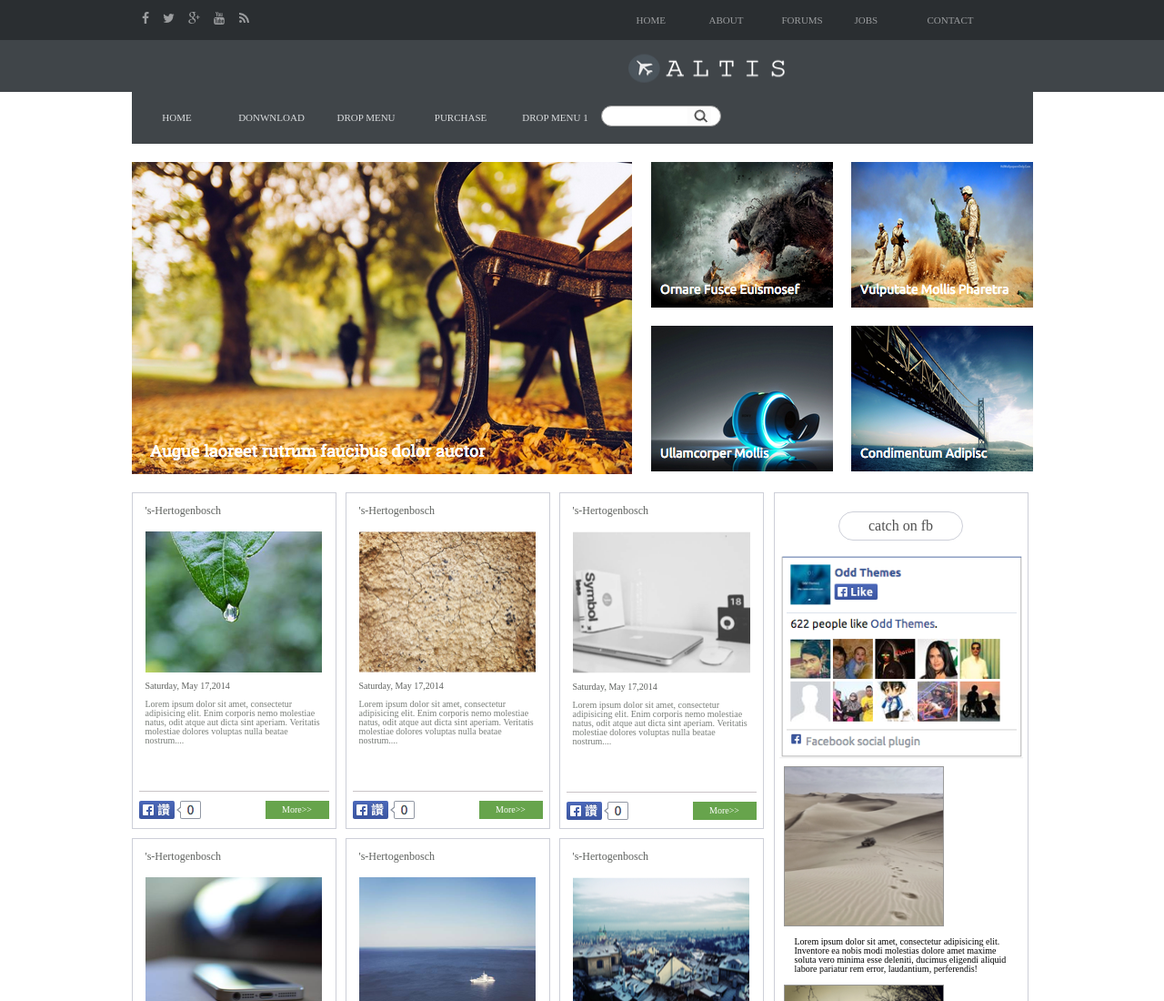
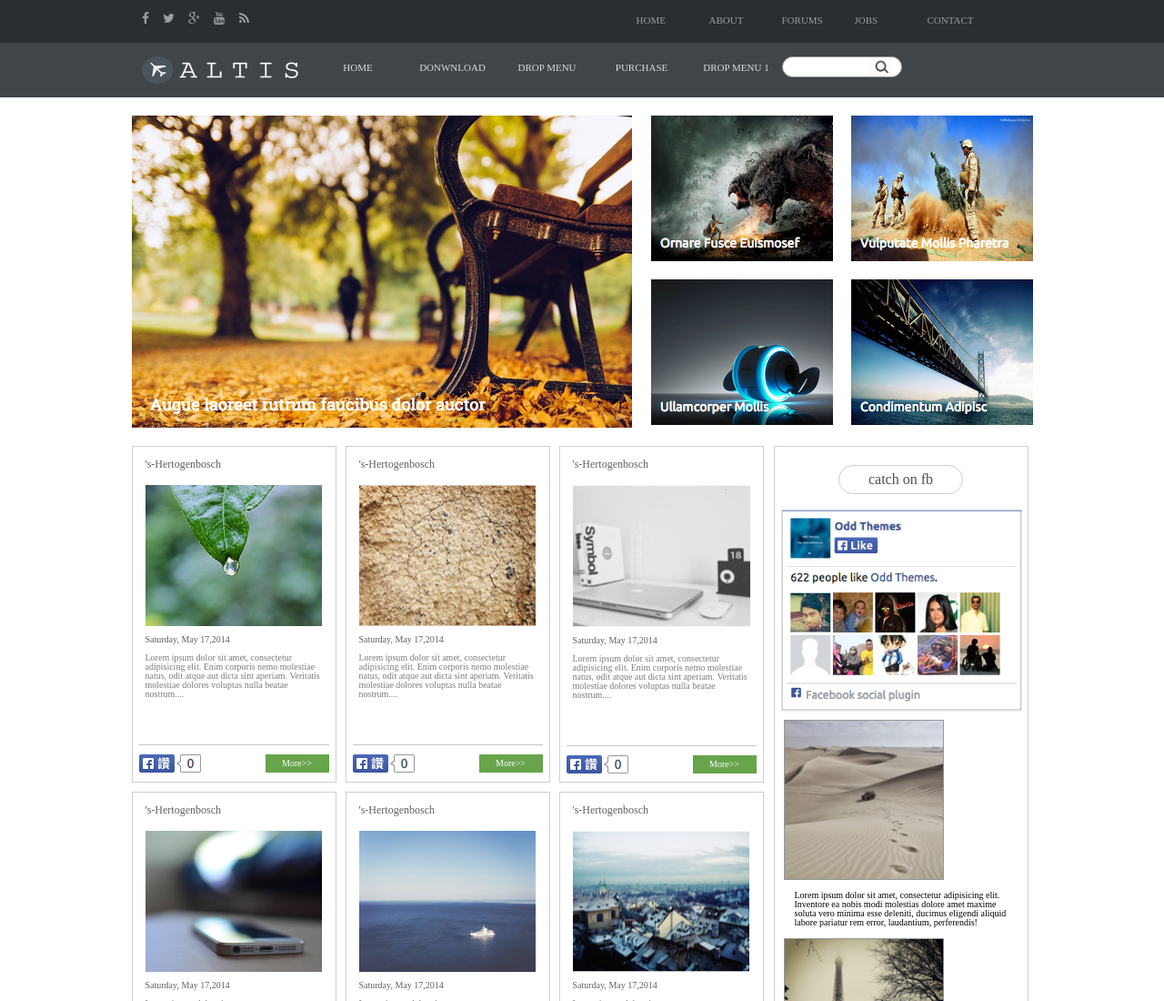
Before and after one commit to wwwwin/front-end, a plain HTML site: page index.html in a window 1280 px wide. Shown: the top 1100 px of the page at 91% size. Drawn offline with Linux system fonts and the light colour scheme.

Commit message:
fix topbox2

```diff
--- a/index.html
+++ b/index.html
@@ -38,7 +38,7 @@
 <div class="mainbar">
   <div class="topbox2">
     <div class="logo">
-      <img src="img/logo.png" height="55" width="199" alt="">
+      <img src="img/logo.png"  alt="">
     </div>
     <div class="main-nav">
       <ul>
--- a/style.css
+++ b/style.css
@@ -9,8 +9,7 @@
 
 .topbar { background: #2A2E31;
            width: 100%;
-           height: 44px;
-
+          height: 47px;
           }
 
 .topbox { width: 991px;
@@ -42,17 +41,17 @@
 
 .mainbar { background-color: #404549;
            width: 100%;
-           height: 57px;}
+}
 
 .topbox2 { width: 991px;
-           height: 57px;
+           height: 60px;
            margin: 0 auto;
            background-color: #404549;
 }
 
-.logo img  {background-color: #404549;
+.logo {background-color: #404549;
         float: left;
-        height: 57px;
+
         }
 
 
@@ -64,11 +63,11 @@
 
 .main-nav ul li { list-style: none;
                     display: inline-block;
-                    line-height: 57px;
+                    line-height: 55px;
                     color:#DADDDF ;
                     font-size: 11px;
                     width: 100px;
-                    height: 57px;
+                    height: 55px;
                     text-align: center;}
 
 .searchbar {/* Rectangle 1: */
```
